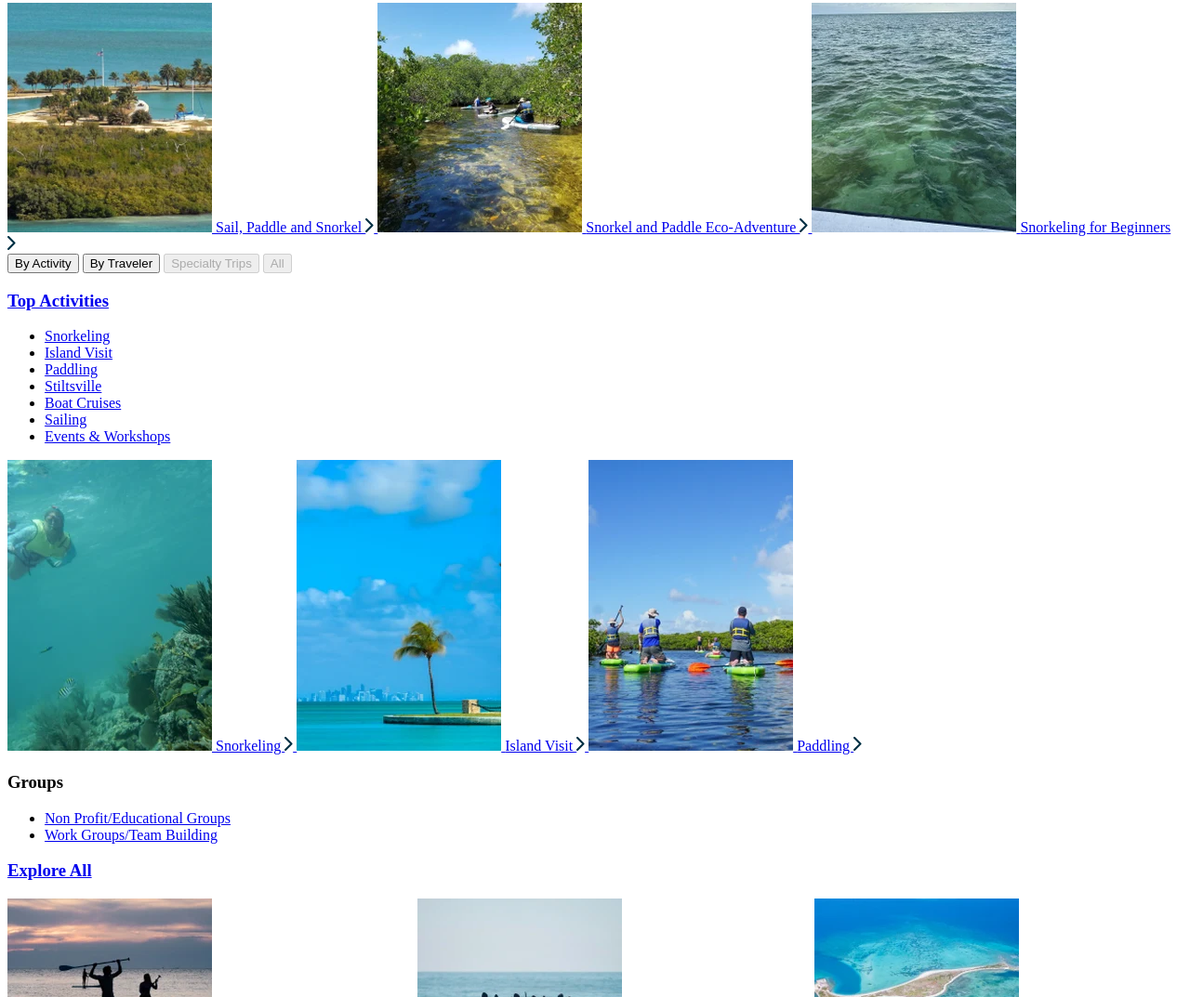
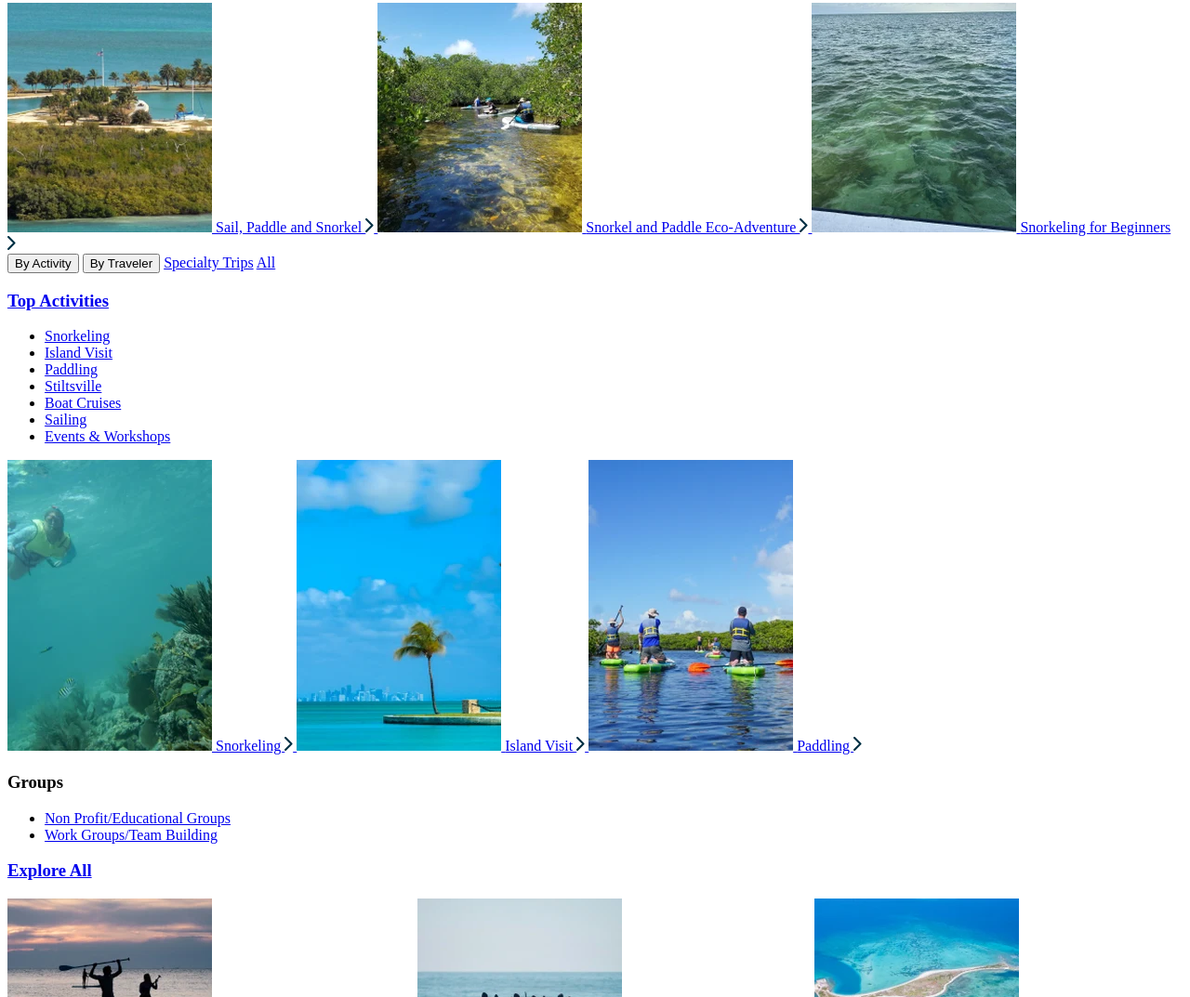
Before and after one commit to etfrontend-team/biscayne-npi-html, a website with bundled scripts: page pages/index.html in a window 1280 px wide. Shown: the part 647-1720 px from the top of the page at 93% size. Built offline with nearby package versions, Linux system fonts and the light colour scheme; a web font is replaced by a local one.

Commit message:
header updated

```diff
--- a/pages/index.html
+++ b/pages/index.html
@@ -291,8 +291,8 @@
                             <div class="nav-dropdown__tabs">
                                 <button type="button" class="nav-dropdown__tab is-active" data-exp-tab="activity">By Activity</button>
                                 <button type="button" class="nav-dropdown__tab" data-exp-tab="traveler">By Traveler</button>
-                                <button type="button" class="nav-dropdown__tab" disabled aria-disabled="true">Specialty Trips</button>
-                                <button type="button" class="nav-dropdown__tab" disabled aria-disabled="true">All</button>
+                                <a href="#" type="button" class="nav-dropdown__tab" disabled aria-disabled="true">Specialty Trips</a>
+                                <a href="#" type="button" class="nav-dropdown__tab" disabled aria-disabled="true">All</a>
                             </div>
                             <div class="nav-dropdown__tab-panel" data-exp-panel="activity">
                                 <a href="#" class="title title-midnight nav-dropdown__heading"><h3>Top Activities</h3></a>
@@ -632,8 +632,8 @@
                                 <a href="/experiences/education" role="link" target="_self" aria-label="Education">Education</a>
                             </div>
                         </div>
-                        <div class="mobile-nav__subrow mobile-nav__subrow--flat" aria-disabled="true">Specialty Trips</div>
-                        <div class="mobile-nav__subrow mobile-nav__subrow--flat" aria-disabled="true">All</div>
+                        <a class="mobile-nav__subrow mobile-nav__subrow--flat" aria-disabled="true">Specialty Trips</a>
+                        <a class="mobile-nav__subrow mobile-nav__subrow--flat" aria-disabled="true">All</a>
                     </div>
                 </div>
 
```
